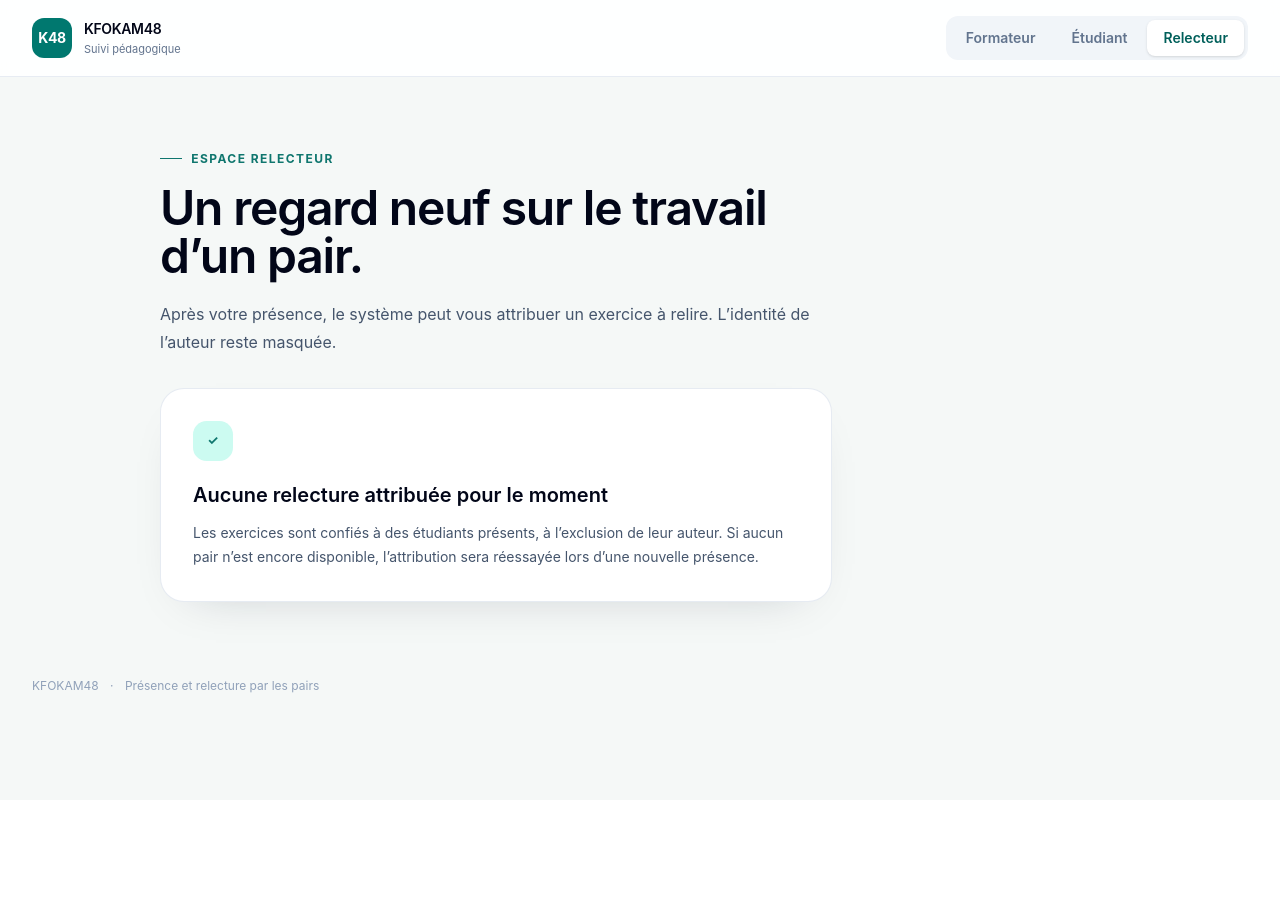
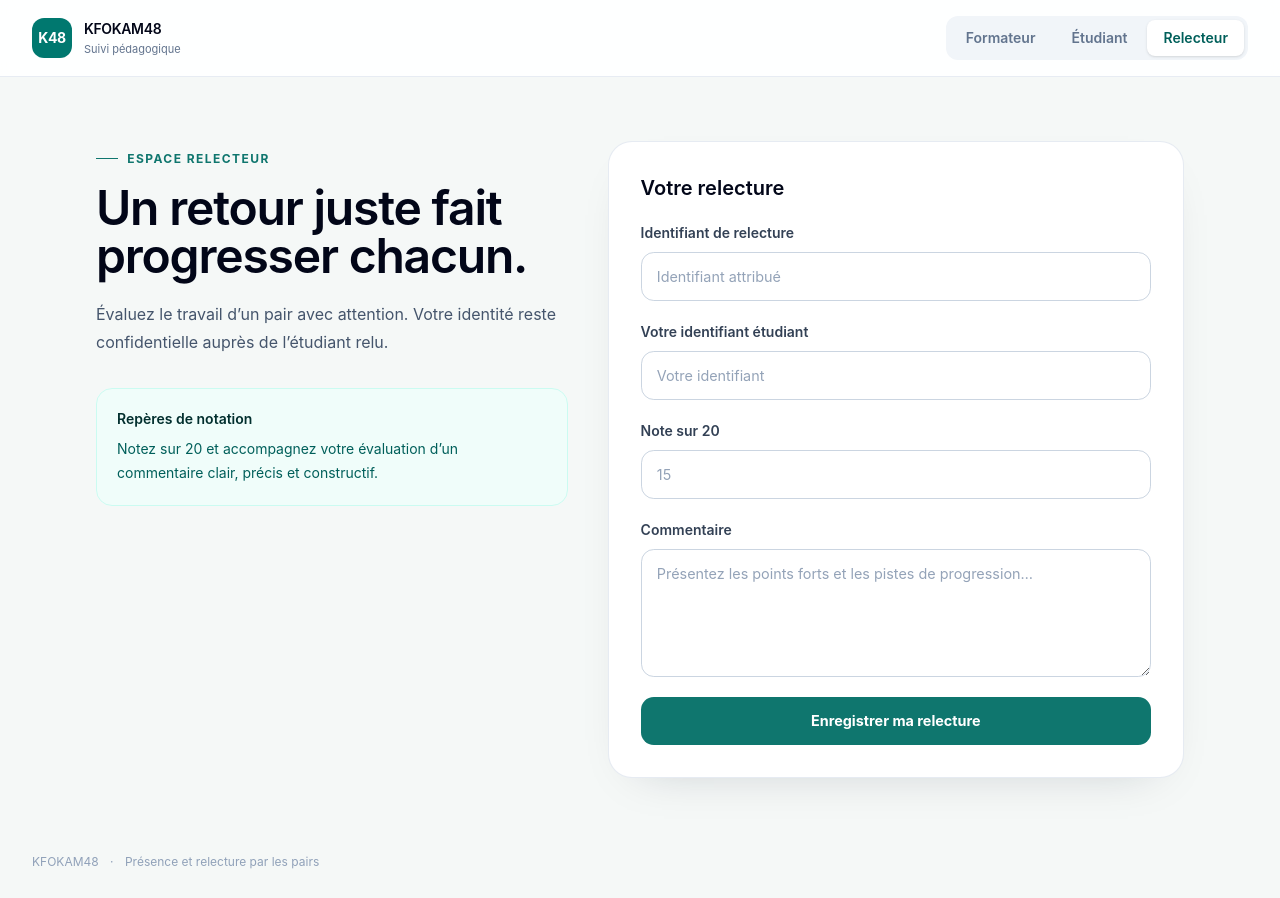
Before and after one commit to Teddy-do-na/kfokam48-epreuve-198, a React app in the folder frontend/: page /relecteur in a window 1280 px wide. Before the commit the page ends 800 px from the top, so only its background shows below. Built offline with nearby package versions, Linux system fonts and the light colour scheme; the HTML template or start-up script is replaced by a standard one.

Commit message:
[ISSUE 10] Relie la notation à l’API de relecture
Ajoute la validation de note et le retour de soumission dans l’espace relecteur.

```diff
--- a/frontend/src/api/client.js
+++ b/frontend/src/api/client.js
@@ -18,6 +18,7 @@ export const api = {
   remplacerExercice: async (id, data) => (await client.put(`/exercices/${id}`, data)).data,
   soumettreRelecture: async (id, data) => (await client.post(`/relectures/${id}`, data)).data,
   getRelecturesEtudiant: async etudiantId => (await client.get(`/etudiants/${etudiantId}/relectures`)).data,
+  getRelecturesAssignees: async etudiantId => (await client.get(`/etudiants/${etudiantId}/relectures-assignees`)).data,
   getTableau: async promotionId => (await client.get('/tableau', { params: { promotionId } })).data,
   ajouterPresenceManuelle: async data => (await client.post('/presences/manuelle', data)).data,
   cloturerSession: async id => (await client.post(`/sessions/${id}/cloture`)).data,
--- a/frontend/src/pages/RelecteurPage.jsx
+++ b/frontend/src/pages/RelecteurPage.jsx
@@ -1,16 +1,60 @@
+import { useState } from 'react'
+import { api } from '../api/client.js'
+
 export default function RelecteurPage() {
+  const [relectureId, setRelectureId] = useState('')
+  const [etudiantId, setEtudiantId] = useState('')
+  const [note, setNote] = useState('')
+  const [commentaire, setCommentaire] = useState('')
+  const [message, setMessage] = useState('')
+  const [erreur, setErreur] = useState('')
+  const [chargement, setChargement] = useState(false)
+
+  async function soumettre(event) {
+    event.preventDefault()
+    setErreur('')
+    setMessage('')
+    if (Number(note) < 0 || Number(note) > 20 || !Number.isInteger(Number(note))) {
+      setErreur('La note doit être un nombre entier compris entre 0 et 20.')
+      return
+    }
+    setChargement(true)
+    try {
+      await api.soumettreRelecture(relectureId, { etudiantId: Number(etudiantId), note: Number(note), commentaire: commentaire.trim() })
+      setMessage('Votre relecture a été enregistrée. Vous pourrez la corriger avant la clôture de la session.')
+    } catch (error) {
+      setErreur(error.message || 'Impossible d’enregistrer la relecture. Vérifiez vos informations.')
+    } finally {
+      setChargement(false)
+    }
+  }
+
   return (
-    <main className="mx-auto w-full max-w-5xl px-5 py-10 lg:px-8 lg:py-16">
-      <section className="animate-fade-up max-w-2xl">
+    <main className="mx-auto grid w-full max-w-6xl gap-10 px-5 py-10 lg:grid-cols-[0.9fr_1.1fr] lg:px-8 lg:py-16">
+      <section className="animate-fade-up">
         <span className="eyebrow">Espace relecteur</span>
-        <h1 className="mt-4 text-4xl font-semibold tracking-tight text-slate-950 sm:text-5xl">Un regard neuf sur le travail d’un pair.</h1>
-        <p className="mt-5 text-base leading-7 text-slate-600">Après votre présence, le système peut vous attribuer un exercice à relire. L’identité de l’auteur reste masquée.</p>
+        <h1 className="mt-4 text-4xl font-semibold tracking-tight text-slate-950 sm:text-5xl">Un retour juste fait progresser chacun.</h1>
+        <p className="mt-5 max-w-lg text-base leading-7 text-slate-600">Évaluez le travail d’un pair avec attention. Votre identité reste confidentielle auprès de l’étudiant relu.</p>
+        <div className="mt-8 rounded-2xl border border-teal-100 bg-teal-50 p-5"><p className="text-sm font-semibold text-teal-950">Repères de notation</p><p className="mt-2 text-sm leading-6 text-teal-800">Notez sur 20 et accompagnez votre évaluation d’un commentaire clair, précis et constructif.</p></div>
       </section>
-      <section className="panel mt-8 max-w-2xl p-6 sm:p-8" aria-live="polite">
-        <span className="step-badge">✓</span>
-        <h2 className="mt-5 text-xl font-semibold text-slate-950">Aucune relecture attribuée pour le moment</h2>
-        <p className="mt-3 text-sm leading-6 text-slate-600">Les exercices sont confiés à des étudiants présents, à l’exclusion de leur auteur. Si aucun pair n’est encore disponible, l’attribution sera réessayée lors d’une nouvelle présence.</p>
-      </section>
+      <form className="panel space-y-5 p-6 sm:p-8" onSubmit={soumettre}>
+        <h2 className="text-xl font-semibold text-slate-950">Votre relecture</h2>
+        <label className="field-label" htmlFor="relectureId">Identifiant de relecture
+          <input className="field-input" id="relectureId" type="number" min="1" required value={relectureId} onChange={event => setRelectureId(event.target.value)} placeholder="Identifiant attribué" />
+        </label>
+        <label className="field-label" htmlFor="etudiantId">Votre identifiant étudiant
+          <input className="field-input" id="etudiantId" type="number" min="1" required value={etudiantId} onChange={event => setEtudiantId(event.target.value)} placeholder="Votre identifiant" />
+        </label>
+        <label className="field-label" htmlFor="note">Note sur 20
+          <input className="field-input" id="note" type="number" min="0" max="20" step="1" required value={note} onChange={event => setNote(event.target.value)} placeholder="15" />
+        </label>
+        <label className="field-label" htmlFor="commentaire">Commentaire
+          <textarea className="field-input min-h-32 resize-y" id="commentaire" required maxLength={4000} value={commentaire} onChange={event => setCommentaire(event.target.value)} placeholder="Présentez les points forts et les pistes de progression…" />
+        </label>
+        {erreur && <p role="alert" className="rounded-xl bg-rose-50 px-4 py-3 text-sm font-medium text-rose-700">{erreur}</p>}
+        {message && <p role="status" className="rounded-xl bg-teal-50 px-4 py-3 text-sm font-medium text-teal-800">{message}</p>}
+        <button className="button-primary w-full" disabled={chargement}>{chargement ? 'Enregistrement…' : 'Enregistrer ma relecture'}</button>
+      </form>
     </main>
   )
 }
```
Also changed, not shown: 1 other file (tests, documents, lock files or other folders).
